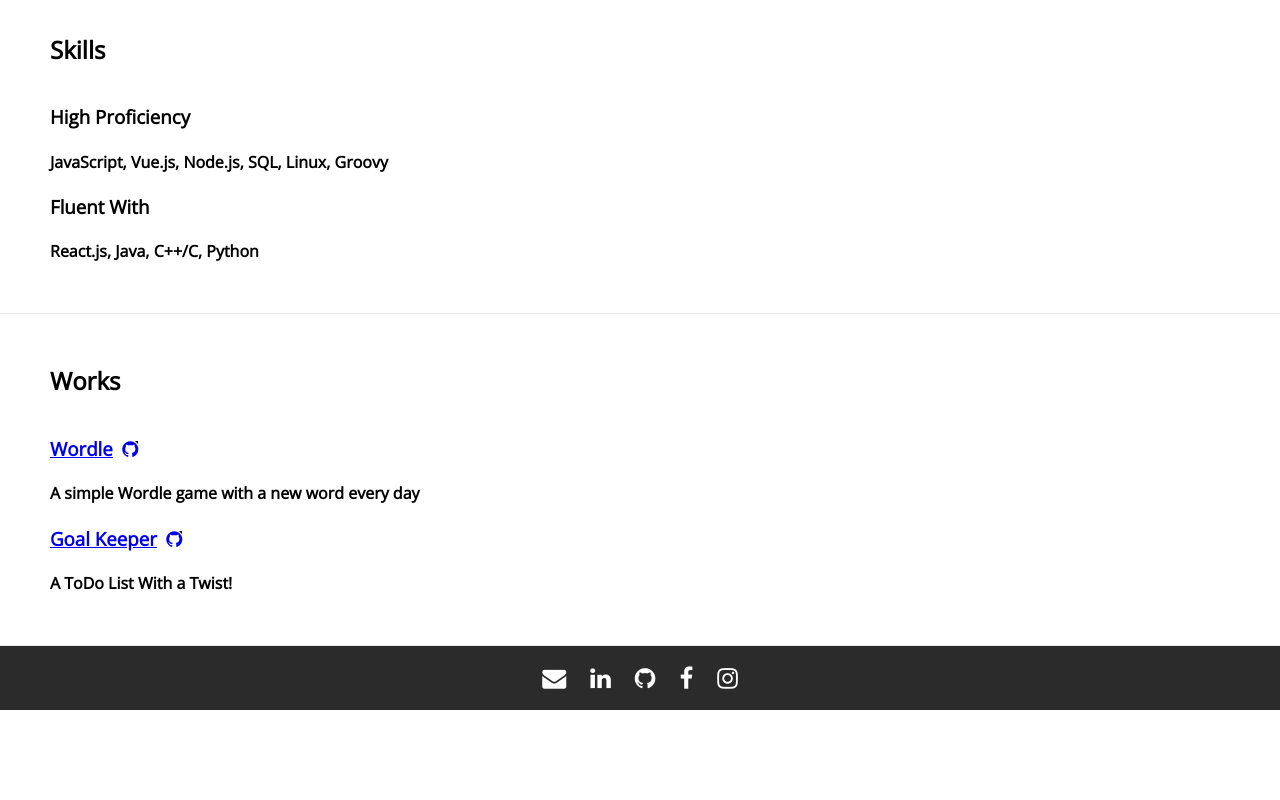
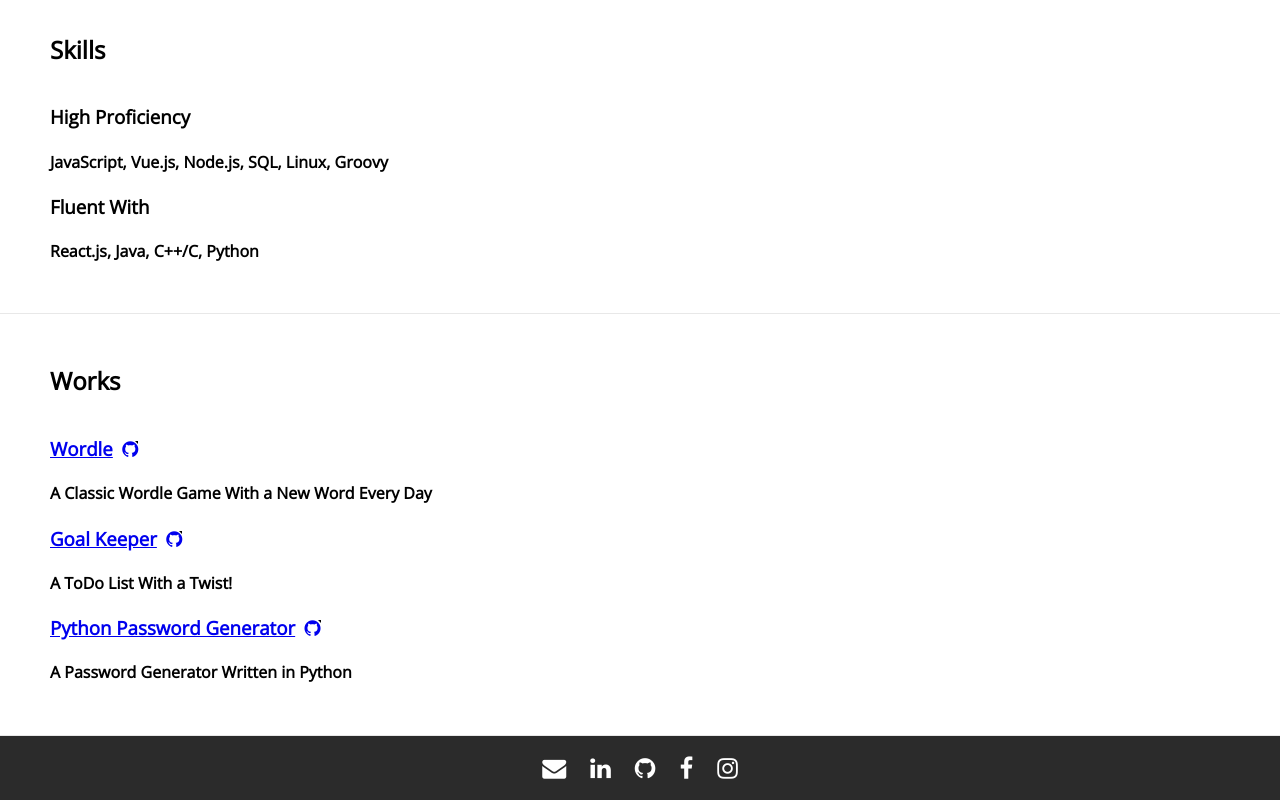
Before and after one commit to AlexanderBiba/AlexanderBiba.github.io, a React (Create React App) app: page / in a window 1280 px wide. Shown: the part 2067-2867 px from the top of the page. Before the commit the page ends 2777 px from the top, so only its background shows below. Built offline with nearby package versions, Linux system fonts and the light colour scheme.

Commit message:
Update works

```diff
--- a/public/index.html
+++ b/public/index.html
@@ -5,6 +5,7 @@
     <meta charset="utf-8" />
     <meta name="viewport" content="width=device-width, initial-scale=1" />
     <meta name="description" content="Alex Biba Resume" />
+    <link rel="shortcut icon" type="image/x-icon" href="favicon.ico?">
     <title>Alex Biba</title>
 </head>
 
--- a/src/Works.js
+++ b/src/Works.js
@@ -6,9 +6,11 @@ export default function Works() {
             <h2 className="title">Works</h2>
             <div className="content">
                 <h3><a className="project" href="https://alex152.github.io/wordle">Wordle</a><a className="fa fa-github" href="https://github.com/alex152/wordle" target="_blank"/></h3>
-                <h4>A simple Wordle game with a new word every day</h4>
+                <h4>A Classic Wordle Game With a New Word Every Day</h4>
                 <h3><a className="project" href="https://alex152.github.io/goal-keeper">Goal Keeper</a><a className="fa fa-github" href="https://github.com/alex152/goal-keeper" target="_blank"/></h3>
                 <h4>A ToDo List With a Twist!</h4>
+                <h3><a className="project" href="https://github.com/alex152/password-generator">Python Password Generator</a><a className="fa fa-github" href="https://github.com/alex152/password-generator" target="_blank"/></h3>
+                <h4>A Password Generator Written in Python</h4>
             </div>
         </section>
     )
```
Also changed, not shown: 1 other file (tests, documents, lock files or other folders).
